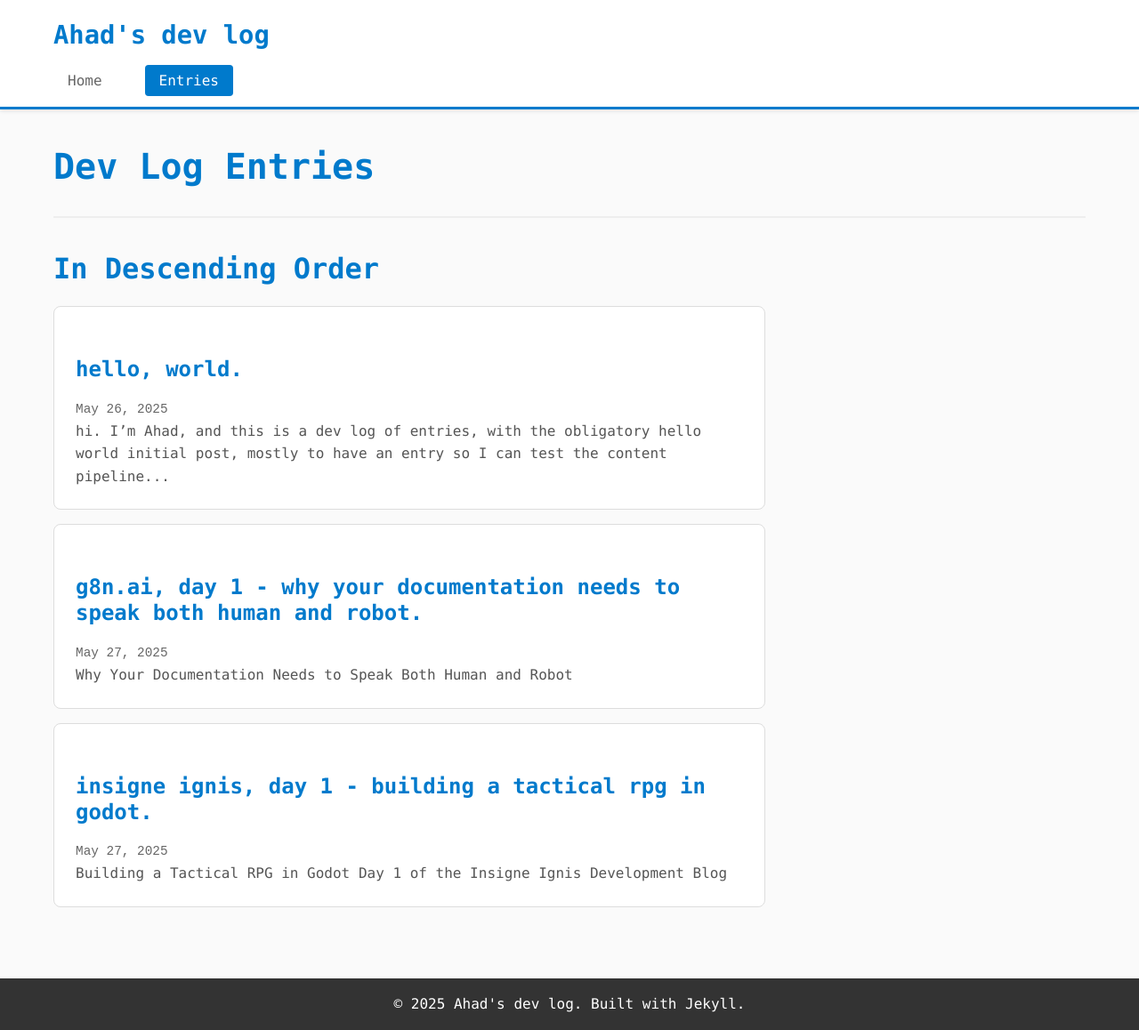
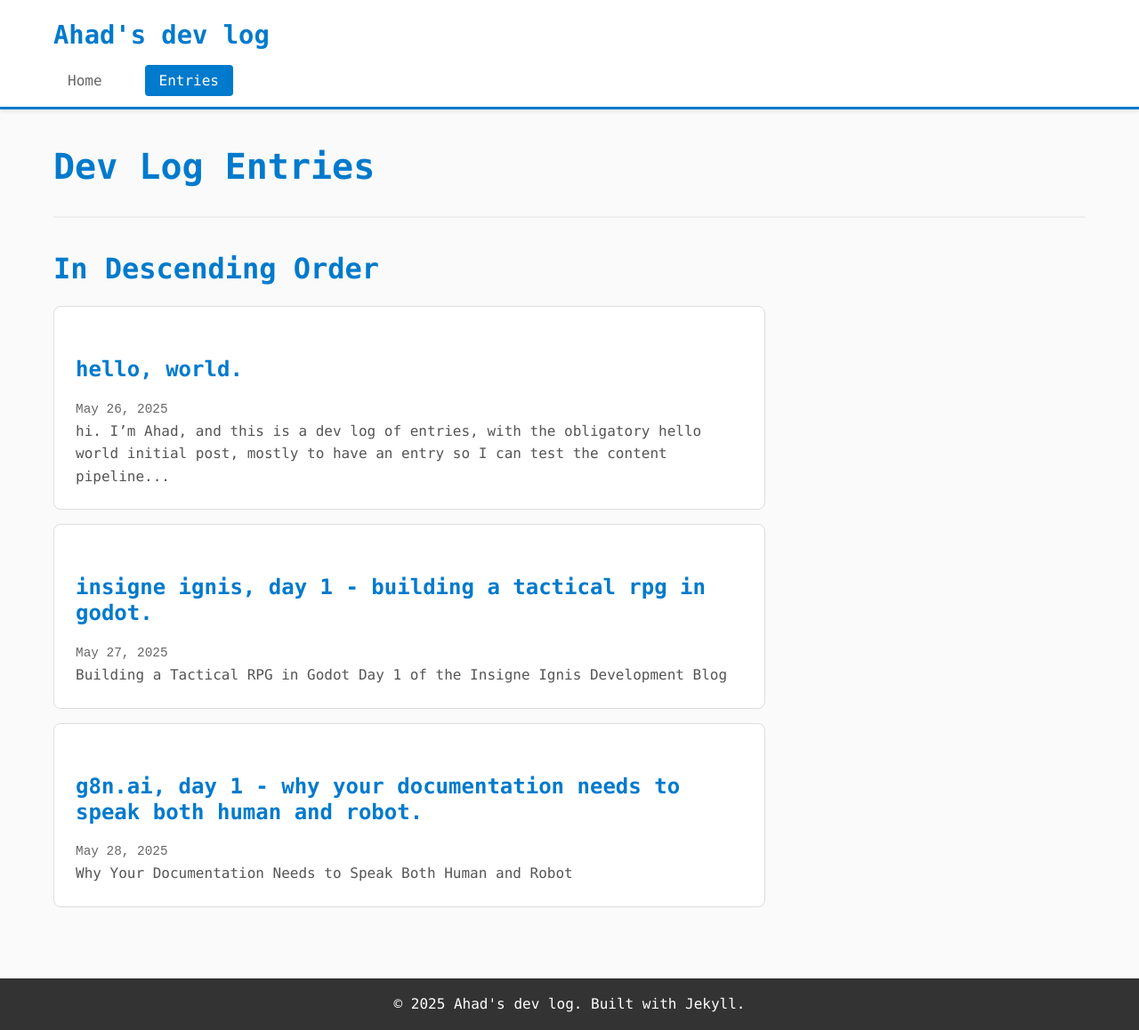
Before and after one commit to aamdani/blog, a Jekyll site: the page built from entries.md, in a window 1280 px wide. Shown: the whole page at 89% size. Built offline with Jekyll 4.4.1, drawn with Linux system fonts in a browser that asks for light colours.

Commit message:
Corrected listing order of entries, and correct date for g8n.ai day 1 psot

```diff
--- a/_entries/g8n-day1-why-documentation-needs-to-speak-both-human-and-robot.markdown
+++ b/_entries/g8n-day1-why-documentation-needs-to-speak-both-human-and-robot.markdown
@@ -1,6 +1,6 @@
 ---
 title: g8n.ai, day 1 - why your documentation needs to speak both human and robot.
-date: 2025-05-27 11:50:00 -05:00
+date: 2025-05-28 10:25:00 -05:00
 tags:
 - documentation
 - ai
--- a/entries.md
+++ b/entries.md
@@ -6,7 +6,7 @@ layout: page
 
 # In Descending Order
 
-{% for entry in site.entries %}
+{% for entry in site.entries | sort: 'date' | reverse %}
 <article class="entry-item">
     <h2 class="entry-title">
         <a href="{{ entry.url | relative_url }}">{{ entry.title }}</a>
```
